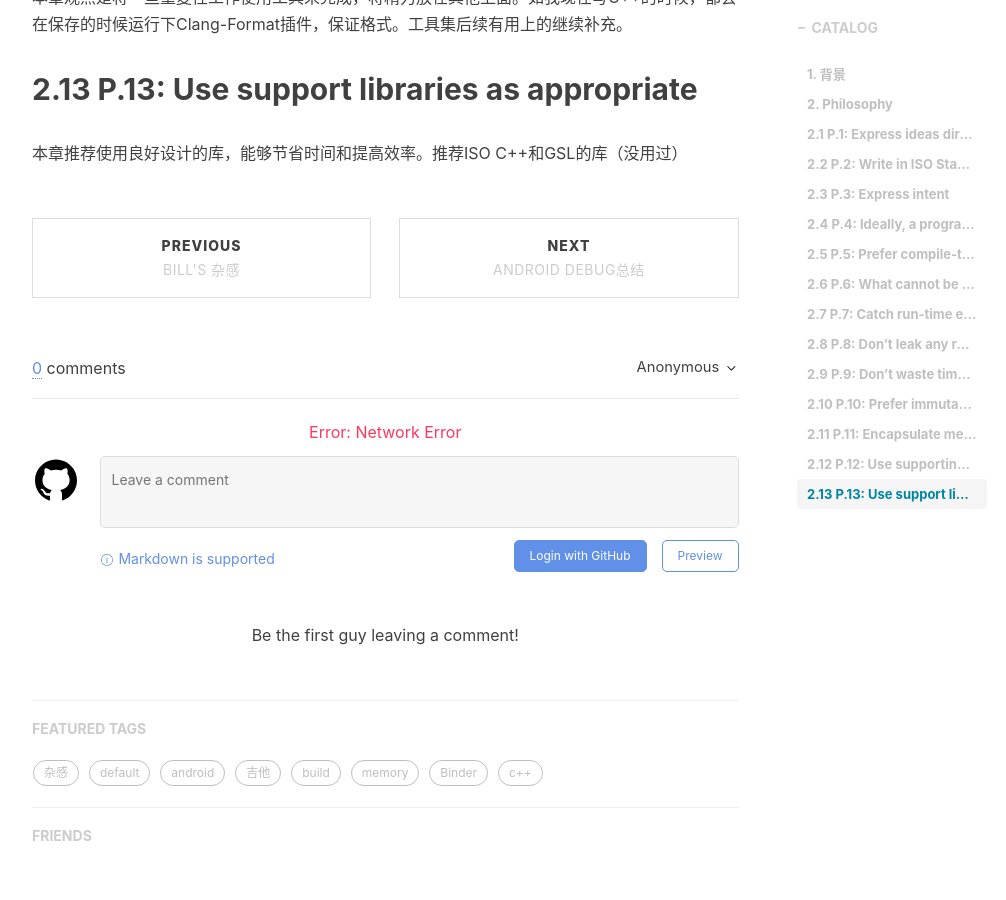
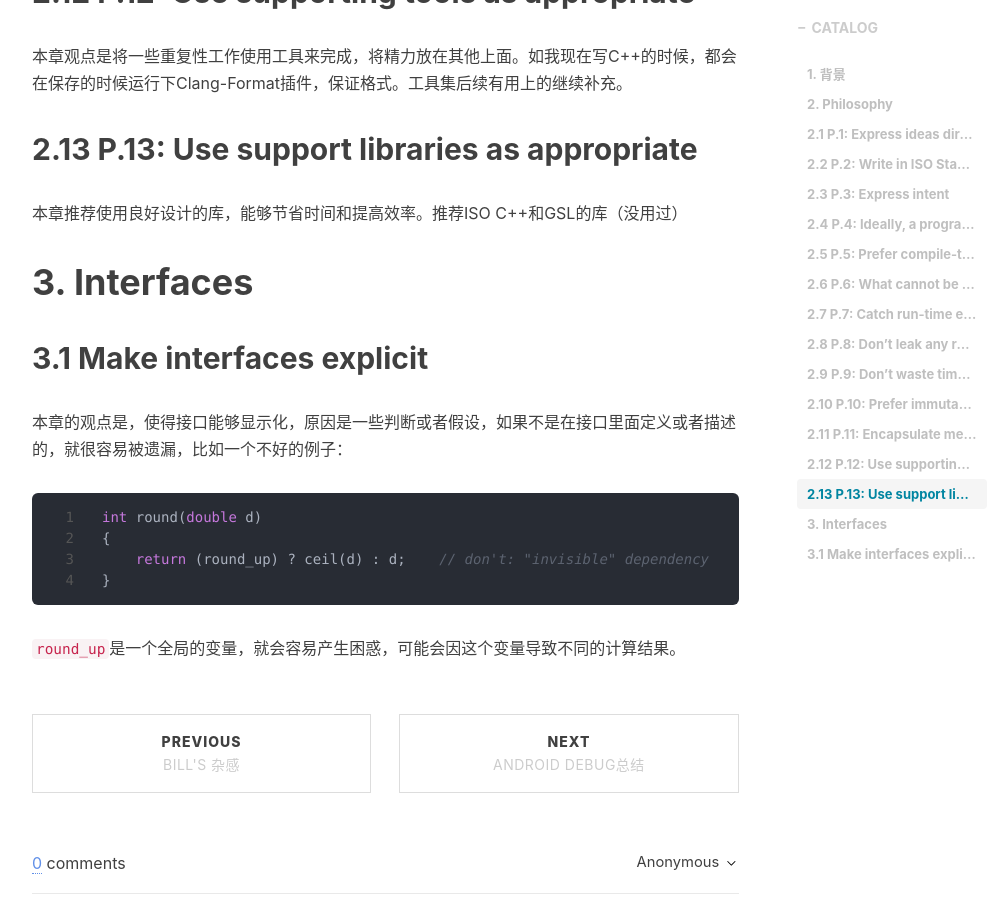
Before and after one commit to ProgrammerBill/ProgrammerBill.github.io, a Jekyll site: the page built from _posts/cplusplus/2021-07-14-cpp-core-guidelines.md, in a window 1280 px wide and 900 px high, scrolled down 16558 px. Shown: the whole window, without its empty margins (233-1239 px from the left). Built offline with Jekyll 4.4.1, drawn with Linux system fonts in a browser that asks for light colours; nearby versions of some CDN libraries; comment, search, counter and statistics services are not loaded; some of the changed text lies outside the part shown.

Commit message:
feat(cpp): update guidlines.

````diff
--- a/_posts/cplusplus/2021-07-14-cpp-core-guidelines.md
+++ b/_posts/cplusplus/2021-07-14-cpp-core-guidelines.md
@@ -30,6 +30,8 @@ tags:
     * [2.11 P.11: Encapsulate messy constructs, rather than spreading through the code](#211-p11-encapsulate-messy-constructs-rather-than-spreading-through-the-code)
     * [2.12 P.12: Use supporting tools as appropriate](#212-p12-use-supporting-tools-as-appropriate)
     * [2.13 P.13: Use support libraries as appropriate](#213-p13-use-support-libraries-as-appropriate)
+* [3. Interfaces](#3-interfaces)
+    * [3.1 Make interfaces explicit](#31-make-interfaces-explicit)
 
 <!-- vim-markdown-toc -->
 
@@ -690,3 +692,19 @@ for (int x; cin >> x; ) {
 ## 2.13 P.13: Use support libraries as appropriate
 
 本章推荐使用良好设计的库，能够节省时间和提高效率。推荐ISO C++和GSL的库（没用过）
+
+
+# 3. Interfaces
+
+## 3.1 Make interfaces explicit
+
+本章的观点是，使得接口能够显示化，原因是一些判断或者假设，如果不是在接口里面定义或者描述的，就很容易被遗漏，比如一个不好的例子：
+
+```c++
+int round(double d)
+{
+    return (round_up) ? ceil(d) : d;    // don't: "invisible" dependency
+}
+```
+
+`round_up`是一个全局的变量，就会容易产生困惑，可能会因这个变量导致不同的计算结果。
````
